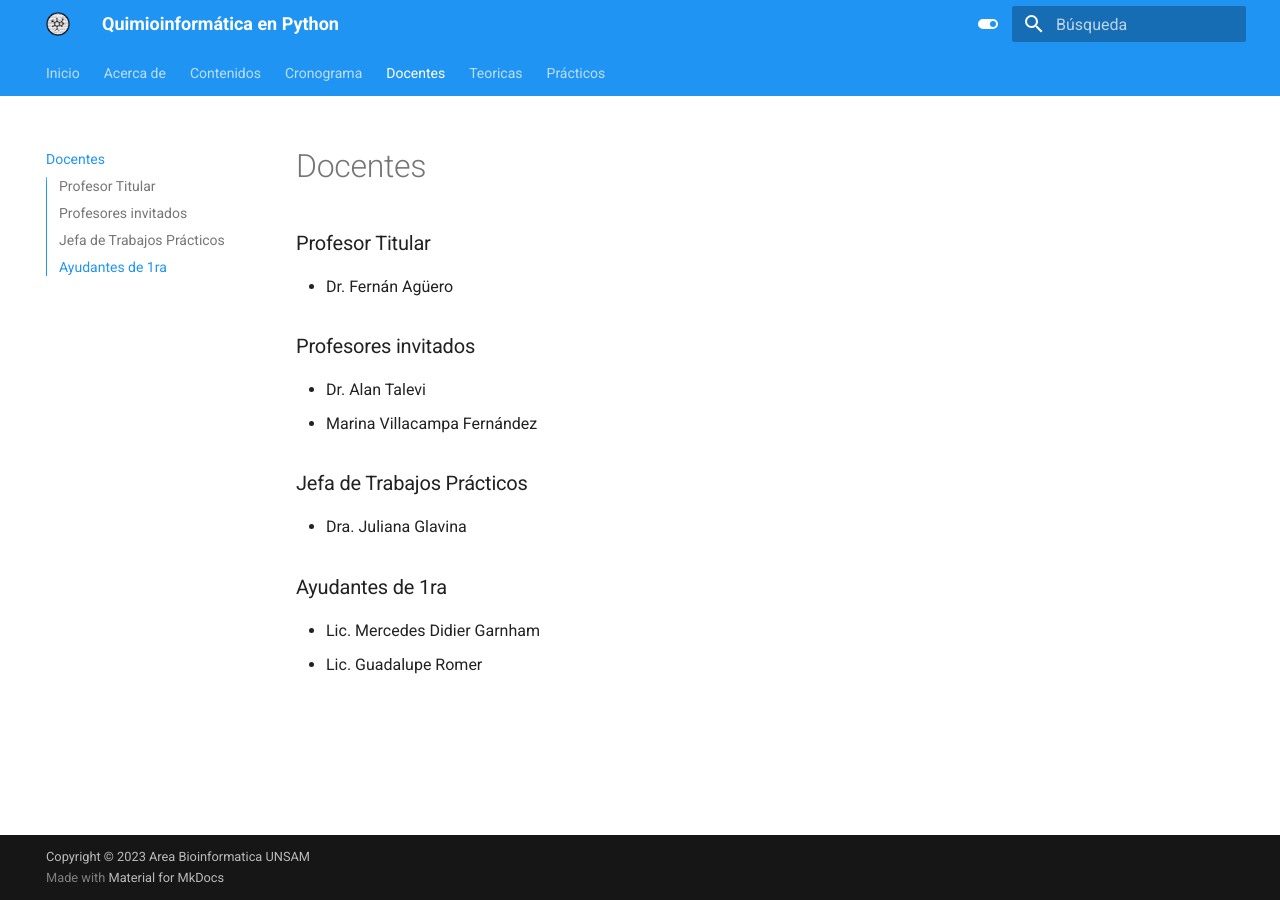
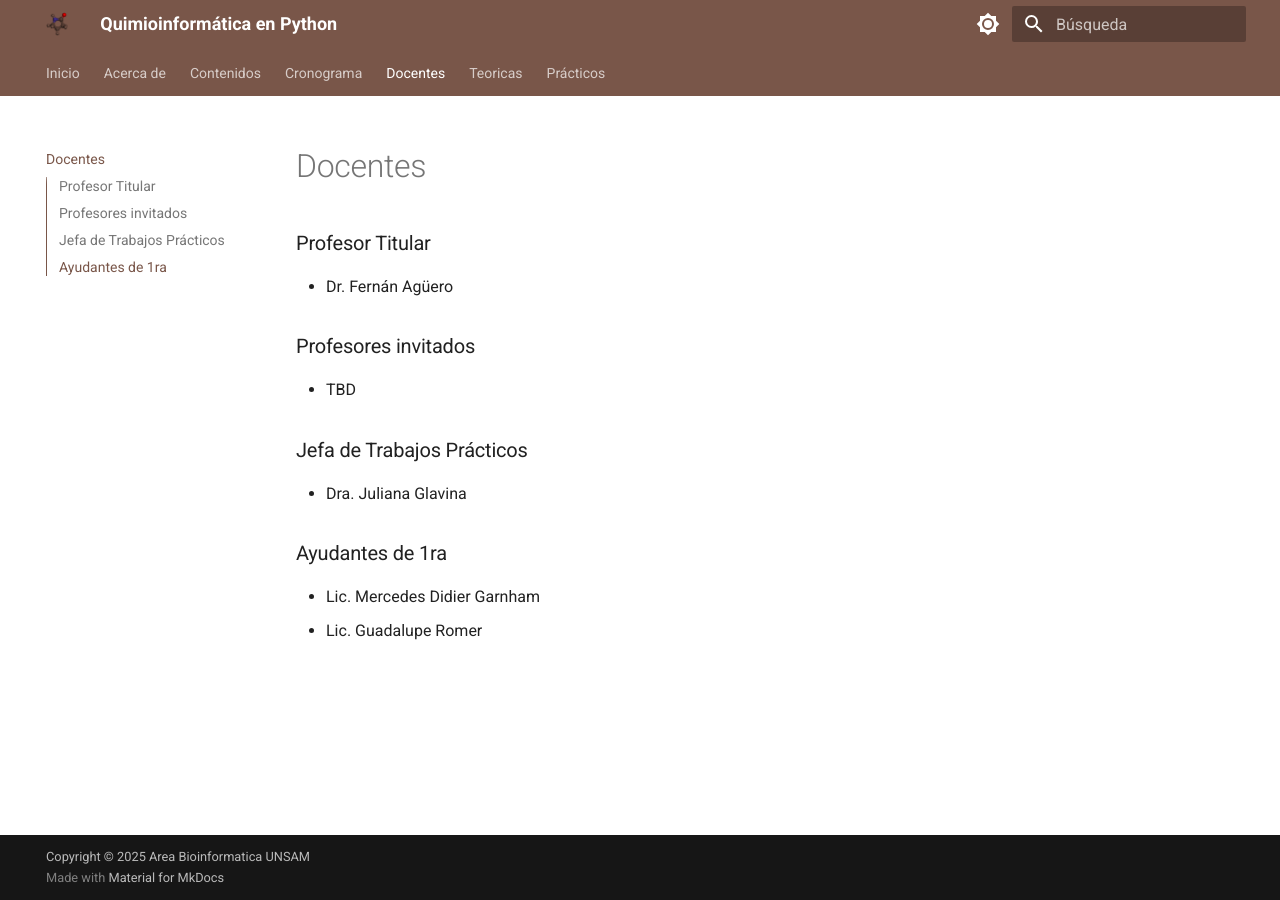
Before and after one commit to bioinformatica-iib/quimioinformatica, an MkDocs documentation site: the page built from docs/docentes.md, in a window 1280 px wide. Built offline with MkDocs 1.6.1 and Material for MkDocs 9.7.7, drawn with Linux system fonts in a browser that asks for light colours; comment, search, counter and statistics services are not loaded.

Commit message:
cleanup and prepare for 2025, fix absolute links, remove unused images

```diff
--- a/docs/docentes.md
+++ b/docs/docentes.md
@@ -11,8 +11,7 @@
 * Dr. Fernán Agüero
 
 ### Profesores invitados
-* Dr. Alan Talevi
-* Marina Villacampa Fernández
+* TBD
 
 ### Jefa de Trabajos Prácticos
 * Dra. Juliana Glavina
--- a/mkdocs.yml
+++ b/mkdocs.yml
@@ -2,7 +2,7 @@
 # --- editar y ajustar de acuerdo al curso
 site_name: Quimioinformática en Python
 site_description: "Sitio Web del Curso Introducción Quimioinformática"
-#site_author: "Nombre Apellido"
+site_author: "Fernán Agüero"
 site_url: https://bioinformatica-iib.github.io/quimioinformatica/
 
 # repository
@@ -14,8 +14,8 @@
 # --- customizar apariencia editando palette
 # --- consultar https://squidfunk.github.io/mkdocs-material/setup/changing-the-colors/
 theme:
-  logo: 'img/favicon2.png'  # este logo es el que aparece al lado del nombre del curso
-  favicon: img/favicon2.png # este logo es el que aparece en la pestaña del chrome
+  logo: 'img/favicon.png'  # este logo es el que aparece al lado del nombre del curso
+  favicon: img/favicon.png # este logo es el que aparece en la pestaña del chrome
   name: material
   language: es
   features:
@@ -33,16 +33,16 @@
 
   palette:
     - scheme: default
-      primary: blue
-      accent: blue
+      primary: brown
+      accent: amber
       toggle:
-        icon: material/toggle-switch
+        icon: material/brightness-7
         name: Cambiar a modo oscuro
     - scheme: slate
-      primary: blue
-      accent: blue
+      primary: brown
+      accent: amber
       toggle:
-        icon: material/toggle-switch-off-outline
+        icon: material/brightness-4
         name: Cambiar a modo claro
 
 # plugins
@@ -103,8 +103,8 @@
   - https://unpkg.com/tablesort@5.3.0/dist/tablesort.min.js # Esto permite que las tablas se puedan ordenar según la columna. Lo que no vi es como hacerlo selectivo para cada tabla.
   - javascripts/tablesort.js
   - javascripts/mathjax.js # Esto es para formulas matematicas
-  - https://polyfill.io/v3/polyfill.min.js?features=es6
-  - https://cdn.jsdelivr.net/npm/mathjax@3/es5/tex-mml-chtml.js
+  - https://unpkg.com/mathjax@3/es5/tex-mml-chtml.js
+  #- https://polyfill.io/v3/polyfill.min.js?features=es6
 
 extra_css:
   - stylesheets/extra.css
@@ -157,4 +157,4 @@
 
 # copyright
 # --- editar y ajustar de acuerdo al curso
-copyright: Copyright &copy; 2023 Area Bioinformatica UNSAM
+copyright: Copyright &copy; 2025 Area Bioinformatica UNSAM
```
Also changed, not shown: docs/cronograma.md (+8 -8 lines), docs/index.md (+2 -2 lines), docs/img/banner.png (deleted), docs/img/banner.svg (deleted), docs/img/banner_h.png (deleted), docs/img/favicon.png (added), docs/img/favicon2.png (deleted), docs/img/folleto-frontal-2025.png (added), docs/img/web-front.png (deleted).
